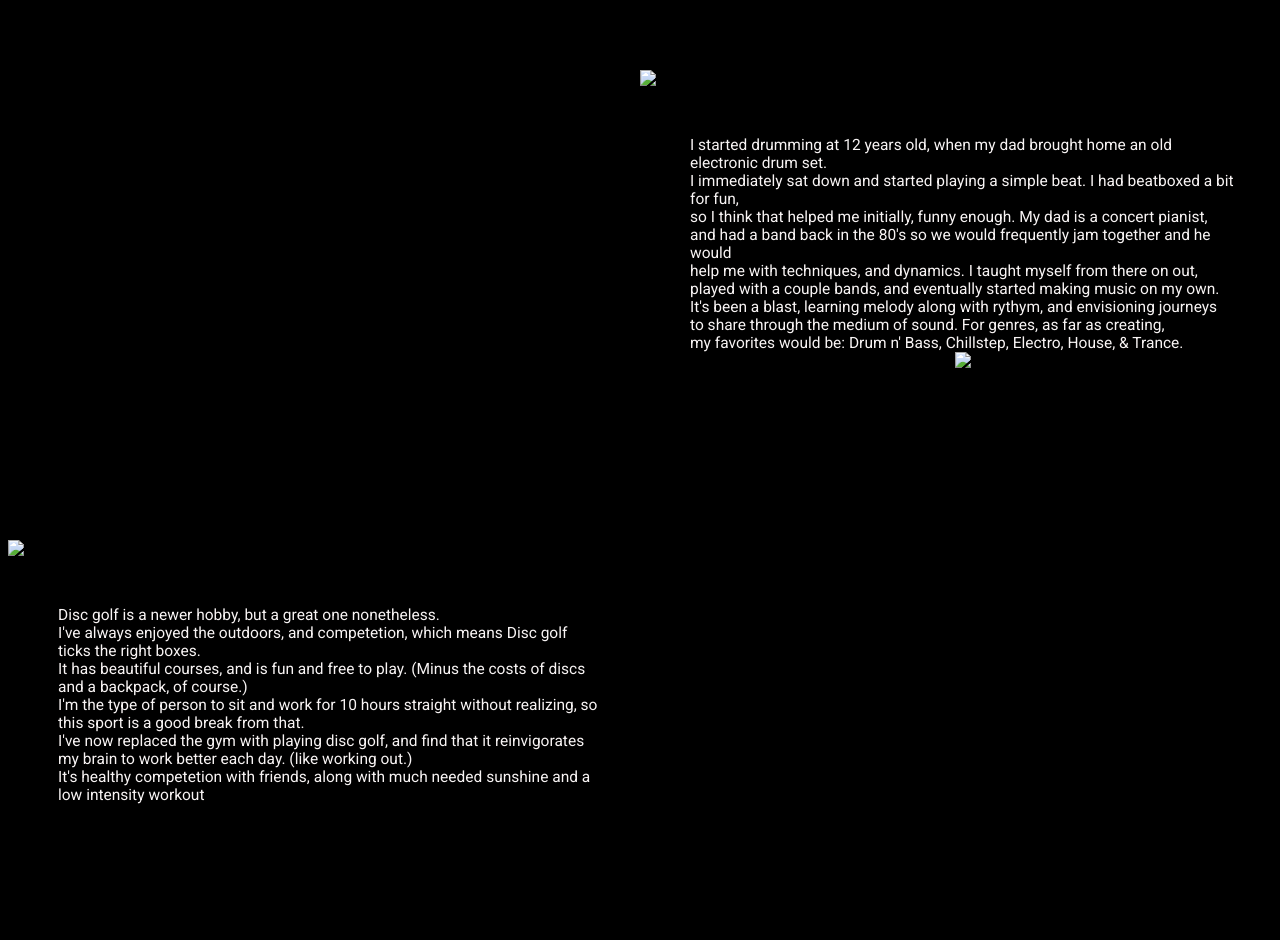
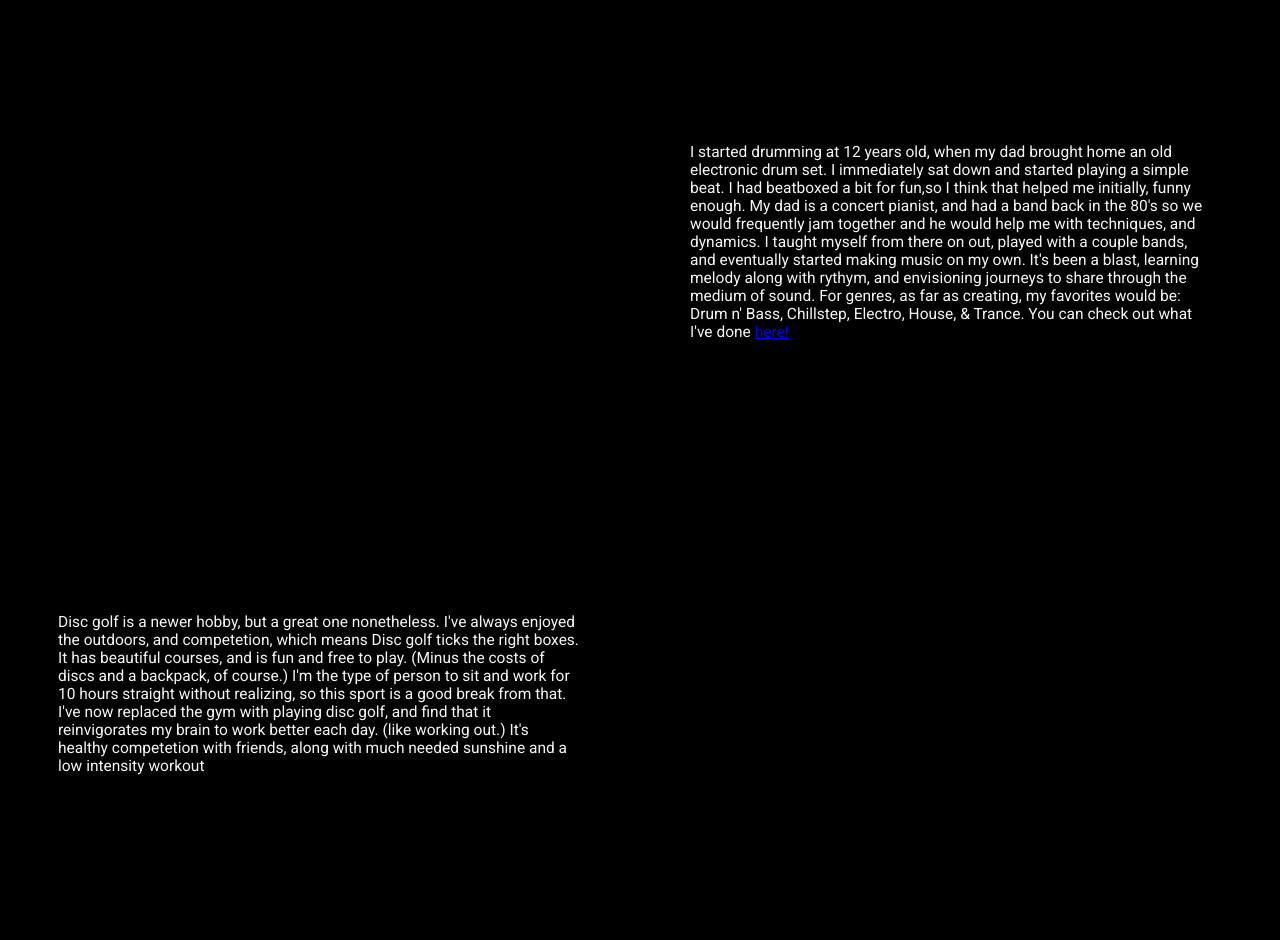
Before and after one commit to LaunchCodeAllhubs/js-assignment-4-html-me-something-Chillsbro, a website: page index.html in a window 1280 px wide. Shown: the part 673-1613 px from the top of the page. Drawn offline with nearby package versions, Linux system fonts and the light colour scheme.

```diff
--- a/index.html
+++ b/index.html
@@ -41,7 +41,7 @@
                 We went disc golfing and C-3P0 brought up that he was working on a game.</br>
                 I was intrigued that I could add sound effects with my music background, </br>
                 and proceeded to show him a song of mine. He asked, "Who is this?" I said,</br>
-                "It's me!".</br>
+                "It's me!".
                 From there we collaborated for a bit with game design </br>
                 testing, and implementing sounds. Seeing how he would create physics, </br>
                 movement, designs, and so much more through coding connected the wires </br>
@@ -53,33 +53,29 @@
           </div>
           <div class="home-page-descriptions" id="music">
             <article>
-              <img id = "music-img" src = "placeholder"/>
-              <p class = "funParagraph">
-                I started drumming at 12 years old, when my dad brought home an old electronic drum set. </br>
-                I immediately sat down and started playing a simple beat. I had beatboxed a bit for fun, </br>
-                so I think that helped me initially, funny enough. My dad is a concert pianist, </br>
-                and had a band back in the 80's so we would frequently jam together and he would </br>
-                help me with techniques, and dynamics. I taught myself from there on out, </br>
-                played with a couple bands, and eventually started making music on my own. </br>
-                It's been a blast, learning melody along with rythym, and envisioning journeys </br>
-                to share through the medium of sound. For genres, as far as creating, </br>
-                my favorites would be: Drum n' Bass, Chillstep, Electro, House, & Trance. </br>
-                <a id ="music-page-link-">
-                  <img src = "placeholder"/>
-                </a>
+              <p class = "funParagraph" id="musicParagraph">
+                I started drumming at 12 years old, when my dad brought home an old electronic drum set.
+                I immediately sat down and started playing a simple beat. I had beatboxed
+                a bit for fun,so I think that helped me initially, funny enough. My dad is a concert pianist,
+                and had a band back in the 80's so we would frequently jam together and he would
+                help me with techniques, and dynamics. I taught myself from there on out,
+                played with a couple bands, and eventually started making music on my own.
+                It's been a blast, learning melody along with rythym,
+                and envisioning journeys to share through the medium of sound. For genres, as far as creating,
+                my favorites would be: Drum n' Bass, Chillstep, Electro, House, & Trance.
+                You can check out what I've done <a href="https://www.youtube.com/channel/UCpdvUhO0FV8NEVaLUGRdOZQ">here!</a>
               </p>
 
             </article>
           </div>
           <div class="home-page-descriptions" id="discGolf">
             <article>
-              <img id = "disc-Golf-img" src = "placeholder"/>
-              <p class = "funParagraph">
-                Disc golf is a newer hobby, but a great one nonetheless. </br>
-                I've always enjoyed the outdoors, and competetion, which means Disc golf ticks the right boxes.</br>
-                It has beautiful courses, and is fun and free to play. (Minus the costs of discs and a backpack, of course.) </br>
-                I'm the type of person to sit and work for 10 hours straight without realizing, so this sport is a good break from that. </br>
-                I've now replaced the gym with playing disc golf, and find that it reinvigorates my brain to work better each day. (like working out.) </br>
+              <p class = "funParagraph" id="discGolfParagraph">
+                Disc golf is a newer hobby, but a great one nonetheless.
+                I've always enjoyed the outdoors, and competetion, which means Disc golf ticks the right boxes.
+                It has beautiful courses, and is fun and free to play. (Minus the costs of discs and a backpack, of course.)
+                I'm the type of person to sit and work for 10 hours straight without realizing, so this sport is a good break from that.
+                I've now replaced the gym with playing disc golf, and find that it reinvigorates my brain to work better each day. (like working out.)
                 It's healthy competetion with friends, along with much needed sunshine and a low intensity workout
               </p>
             </article>
--- a/styles.css
+++ b/styles.css
@@ -22,7 +22,7 @@
    color:rgb(208, 212, 216)
 }
 
-#home-page-nav-bar, a {
+#home-page-nav-bar{
     font-family: Archivo Narrow;
     font-size: 1.4rem;
     letter-spacing: 0.06rem;
@@ -79,3 +79,14 @@
 #music {
  margin-left: 50%;
 }
+#musicParagraph{
+    padding-top: 50px;
+    padding-right:69px;
+    font-size: 0.97rem;
+
+}
+#discGolfParagraph{
+    padding-top: 50px;
+    padding-right:71px;
+    font-size: 0.97rem;
+}
```
